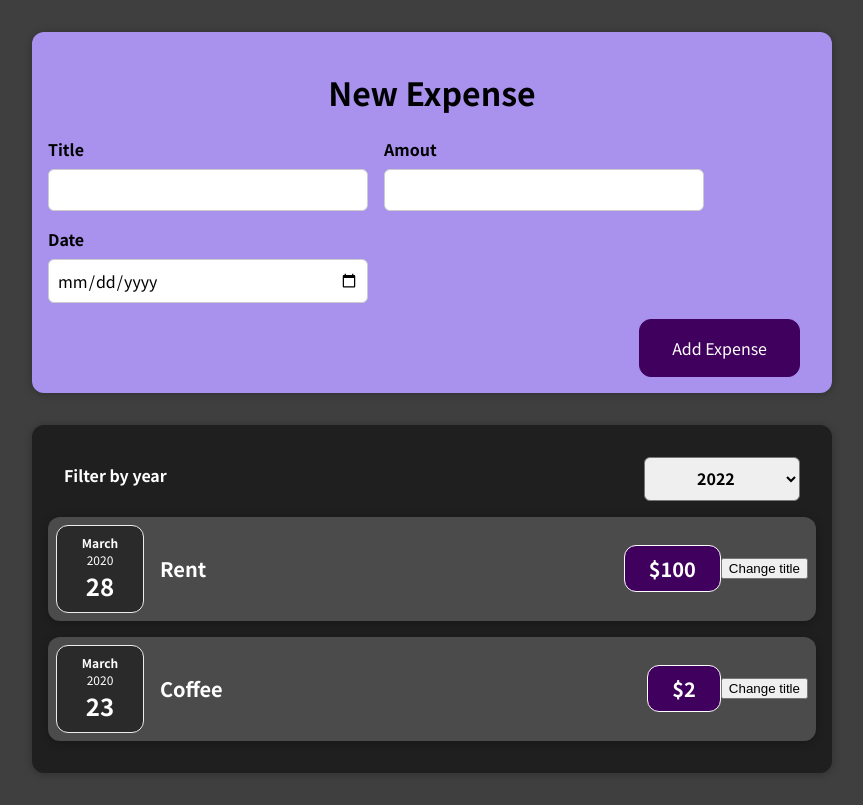
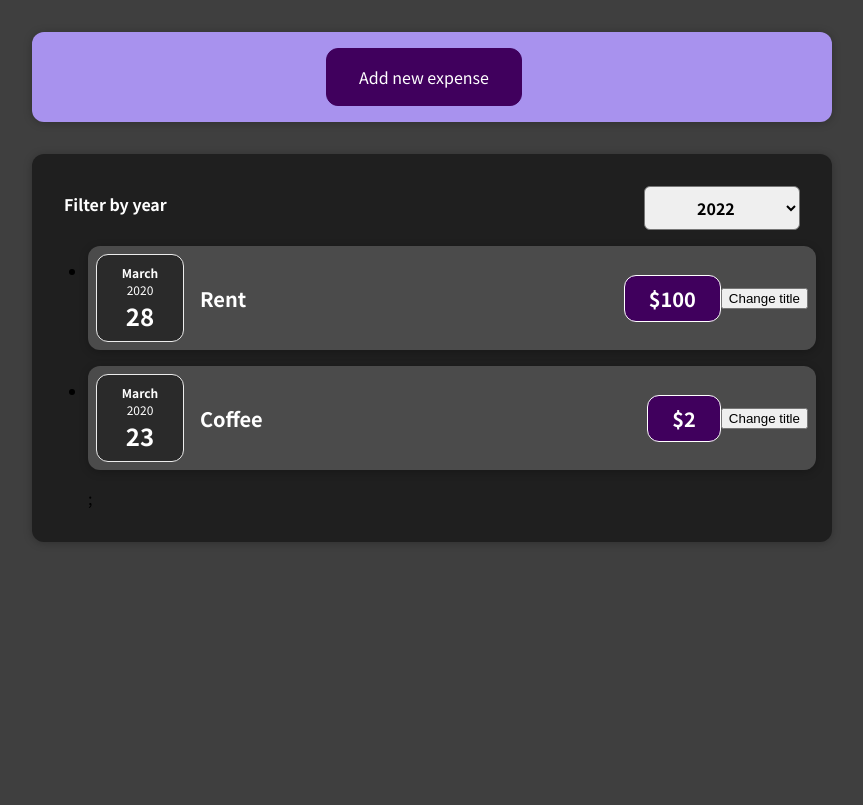
Before and after one commit to AbnerFSilva/ReactStuff, a React (Create React App) app in the folder expense-report/: page / in a window 1280 px wide. Shown: the whole page, without its empty margins (208-1071 px from the left). Built offline with nearby package versions, Linux system fonts and the light colour scheme.

Commit message:
add expense form to expand on demand

```diff
--- /dev/null
+++ b/expense-report/src/components/ExpenseList/ExpenseList.css
@@ -0,0 +1,9 @@
+.expenses-list {
+  list-style: none;
+  padding: 0;
+}
+
+.expenses-list__fallback {
+  color: white;
+  text-align: center;
+}
--- /dev/null
+++ b/expense-report/src/components/ExpenseList/ExpenseList.js
@@ -0,0 +1,22 @@
+import "./ExpenseList.css";
+import ExpenseItem from "../Expenses/Item/ExpenseItem";
+function ExpenseList(props) {
+  if (props.expenses.length === 0) {
+    return <h2 className="expenses-list__fallback">Found no expenses.</h2>;
+  }
+  return (
+    <ul className="expense-list">
+      {props.expenses.map((expense) => (
+        <ExpenseItem
+          key={expense.id}
+          title={expense.title}
+          amount={expense.amount}
+          date={expense.date}
+        />
+      ))}
+      ;
+    </ul>
+  );
+}
+
+export default ExpenseList;
--- a/expense-report/src/components/ExpenseMain/Expenses.js
+++ b/expense-report/src/components/ExpenseMain/Expenses.js
@@ -1,5 +1,5 @@
 import React, { useState } from "react";
-import ExpenseItem from "../Expenses/Item/ExpenseItem";
+import ExpenseList from "../ExpenseList/ExpenseList";
 import ExpensesFilter from "../ExpensesFilter/ExpensesFilter";
 import "./Expense.css";
 function Expenses(props) {
@@ -16,20 +16,7 @@ function Expenses(props) {
     <div>
       <div className="expenses">
         <ExpensesFilter onFilterChange={filterExpensesHandler} />
-        {filteredExpenses.length === 0 ? (
-          <p>No Records found.</p>
-        ) : (
-          filteredExpenses.map((expense) => {
-            return (
-              <ExpenseItem
-                key={expense.id}
-                title={expense.title}
-                amount={expense.amount}
-                date={expense.date}
-              />
-            );
-          })
-        )}
+        <ExpenseList expenses={filteredExpenses} />
       </div>
     </div>
   );
--- a/expense-report/src/components/Expenses/Item/ExpenseItem.js
+++ b/expense-report/src/components/Expenses/Item/ExpenseItem.js
@@ -10,6 +10,7 @@ function ExpenseItem(props) {
   };
 
   return (
+    <li>
       <div className="expense-item">
         <ExpenseDate date={props.date} />
         <div className="expense-item__description">
@@ -18,6 +19,7 @@ function ExpenseItem(props) {
         </div>
         <button onClick={clickHandler}>Change title</button>
       </div>
+    </li>
   );
 }
 
--- a/expense-report/src/components/NewExpense/ExpenseForm.js
+++ b/expense-report/src/components/NewExpense/ExpenseForm.js
@@ -60,6 +60,9 @@ function ExpenseForm(props) {
         </div>
       </div>
       <div className="new-expense__actions">
+        <button onClick={props.onCancel} type="button">
+          Cancel
+        </button>
         <button type="submit">Add Expense</button>
       </div>
     </form>
--- a/expense-report/src/components/NewExpense/NewExpense.js
+++ b/expense-report/src/components/NewExpense/NewExpense.js
@@ -1,6 +1,9 @@
+import React, { useState } from "react";
 import "./NewExpense.css";
 import ExpenseForm from "./ExpenseForm";
 function NewExpense(props) {
+  const [isEditing, setIsEditing] = useState(false);
+
   const saveExpenseDateHandler = (expense) => {
     const expenseData = {
       ...expense,
@@ -8,10 +11,26 @@ function NewExpense(props) {
     };
     props.onAddExpense(expenseData);
   };
+
+  const startEditingHandler = () => {
+    setIsEditing(true);
+  };
+
+  const stopEditHandler = () => {
+    setIsEditing(false);
+  };
+
   return (
     <div className="new-expense">
-      <h1>New Expense</h1>
-      <ExpenseForm onSaveExpenseData={saveExpenseDateHandler} />
+      {!isEditing && (
+        <button onClick={startEditingHandler}>Add new expense</button>
+      )}
+      {isEditing && (
+        <ExpenseForm
+          onSaveExpenseData={saveExpenseDateHandler}
+          onCancel={stopEditHandler}
+        />
+      )}
     </div>
   );
 }
```
Also changed, not shown: 1 other file (tests, documents, lock files or other folders). Lines whose indentation alone changed are shown as unchanged.
